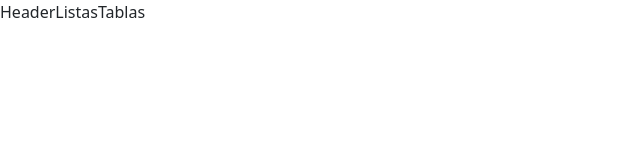
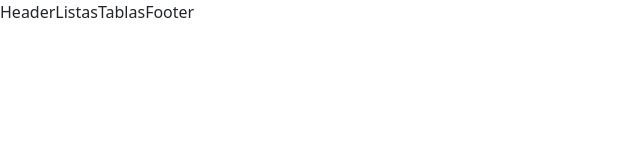
Before and after one commit to irispilo/INTRO-DESARROLLO-DE-SOFTWARE, an Angular app in the folder my-app/: page / in a window 1280 px wide. Shown: the top 160 px of the page, without its empty margins (0-640 px from the left). Built offline with nearby package versions, Linux system fonts and the light colour scheme.

Commit message:
Added "tablas" as a nested child route under "listas"

```diff
--- a/my-app/src/app/app.html
+++ b/my-app/src/app/app.html
@@ -6,14 +6,12 @@
 -->
 
 
-
 <nav>
 <a routerLink="/header">Header</a>
 <a routerLink="/listas">Listas</a>
-<a routerLink="/tablas">Tablas</a>
+<a routerLink="/listas/tablas">Tablas</a>
+<a routerLink="/footer">Footer</a>
 </nav>
 
 
-
-
 <router-outlet></router-outlet>
--- a/my-app/src/app/app.ts
+++ b/my-app/src/app/app.ts
@@ -11,7 +11,8 @@ import { CommonModule } from '@angular/common';
 @Component({
   selector: 'app-root',
   standalone: true,
-  imports: [RouterOutlet, Header, Listas, Tablas, Footer, CommonModule],
+  imports: [RouterOutlet,CommonModule],
+  /*imports: [RouterOutlet, Header, Listas, Tablas, Footer, CommonModule],*/
   templateUrl: './app.html',
   styleUrl: './app.css'
 })
--- a/my-app/src/app/components/listas/listas.html
+++ b/my-app/src/app/components/listas/listas.html
@@ -1,3 +1,4 @@
+
 <div class="row">
   <div class="col">
     <button (click)="toggleContacto()">
@@ -33,8 +34,6 @@
   <br>
 </nav>
 
-
-
        <div class="row">
         <div class="col">
         <h2>Lenguajes de programación</h2>
@@ -62,3 +61,6 @@
             </ul>
         </div>
         </div>
+
+
+<router-outlet></router-outlet>
--- a/my-app/src/app/components/listas/listas.ts
+++ b/my-app/src/app/components/listas/listas.ts
@@ -1,10 +1,11 @@
 import { Component } from '@angular/core';
 import { CommonModule } from '@angular/common';
+import { RouterOutlet } from '@angular/router';
 
 @Component({
   standalone: true,
   selector: 'app-listas',
-  imports: [CommonModule],
+  imports: [CommonModule, RouterOutlet],
   templateUrl: './listas.html',
   styleUrl: './listas.css',
 })
```
Also changed, not shown: my-app/src/app/app.routes.ts (+7 -3 lines).
